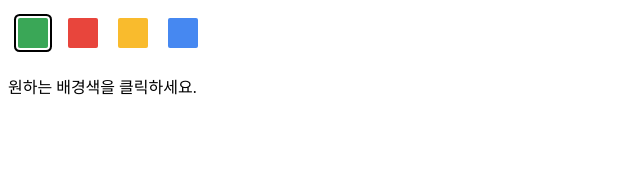
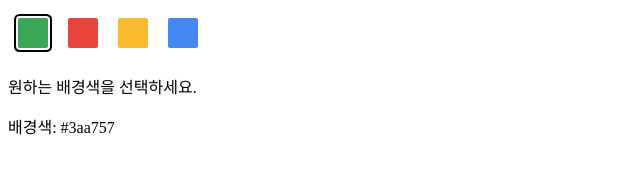
Before and after one commit to devsurimlee/chrome_extension, a browser extension: page view/options.html in a window 1280 px wide. Both pictures are taken after a click on the button 33 px from the left and 33 px from the top of the page. Shown: the whole page, without its empty margins (0-640 px from the left). Drawn offline with Linux system fonts and the light colour scheme.

Commit message:
옵션 - 배경색 변경시 동적 색상 코드 표시 추가

```diff
--- a/js/options.js
+++ b/js/options.js
@@ -1,5 +1,6 @@
 let page = document.getElementById("buttonDiv");
 let selectedClassName = "current";
+let textBox = document.getElementById('textBox');
 const presetButtonColors = ["#3aa757", "#e8453c", "#f9bb2d", "#4688f1"];
 
 // Reacts to a button click by marking the selected button and saving the selection
@@ -18,6 +19,8 @@ function handleButtonClick(event) {
     let color = event.target.dataset.color;
     event.target.classList.add(selectedClassName);
     chrome.storage.sync.set({ color });
+
+    textBox.innerHTML = '배경색: ' + color;
 }
 
 // Add a button to the page for each supplied color
@@ -41,6 +44,7 @@ function constructOptions(buttonColors) {
             // …and register a listener for when that button is clicked
             button.addEventListener("click", handleButtonClick);
             page.appendChild(button);
+
         }
     });
 }
--- a/view/options.html
+++ b/view/options.html
@@ -8,7 +8,7 @@
 <div id="buttonDiv">
 </div>
 <div>
-    <p>원하는 배경색을 클릭하세요.</p>
+    <p>원하는 배경색을 선택하세요.</p><p id="textBox"></p>
 </div>
 </body>
 <script src="/js/options.js"></script>
```
